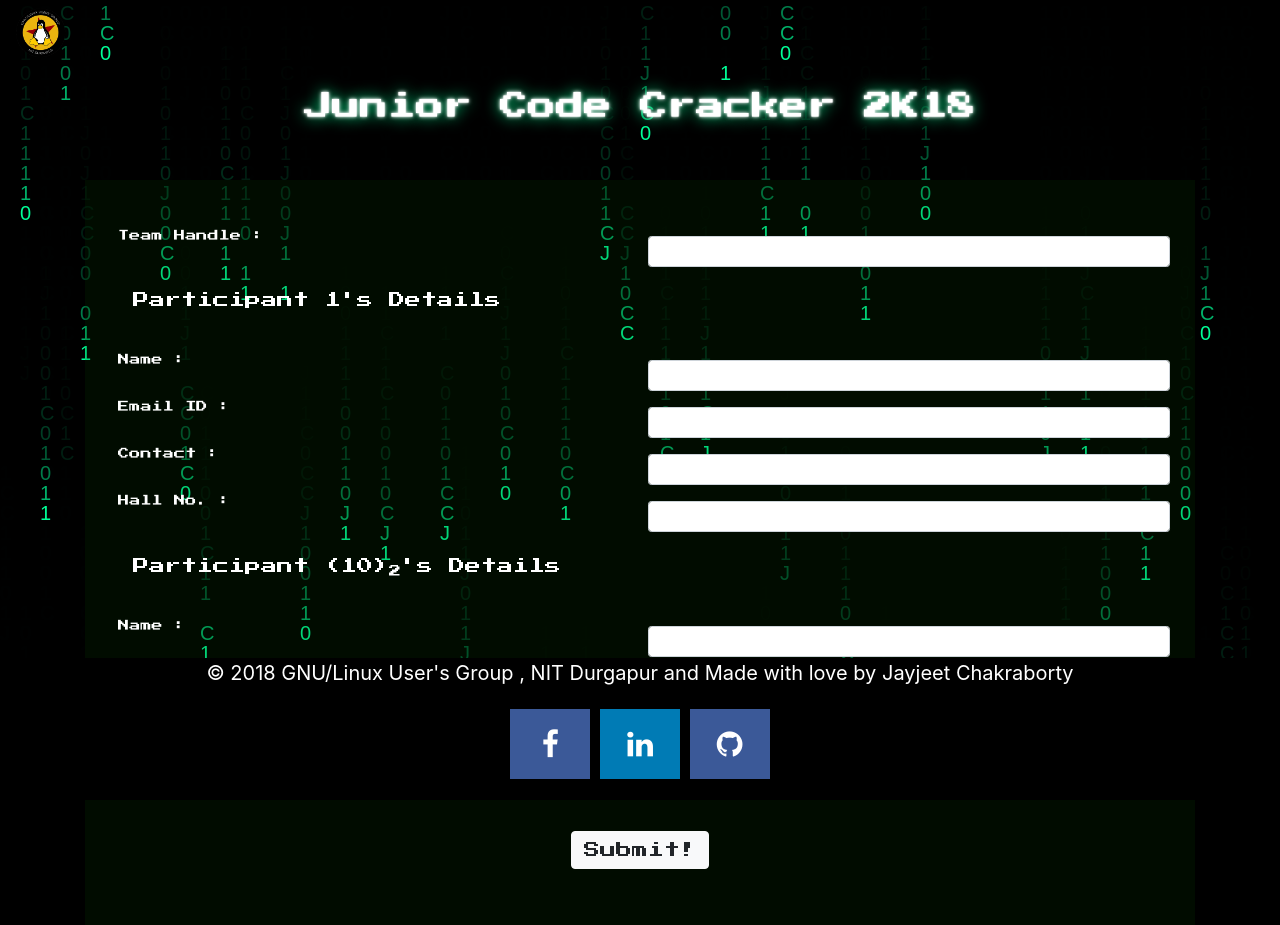
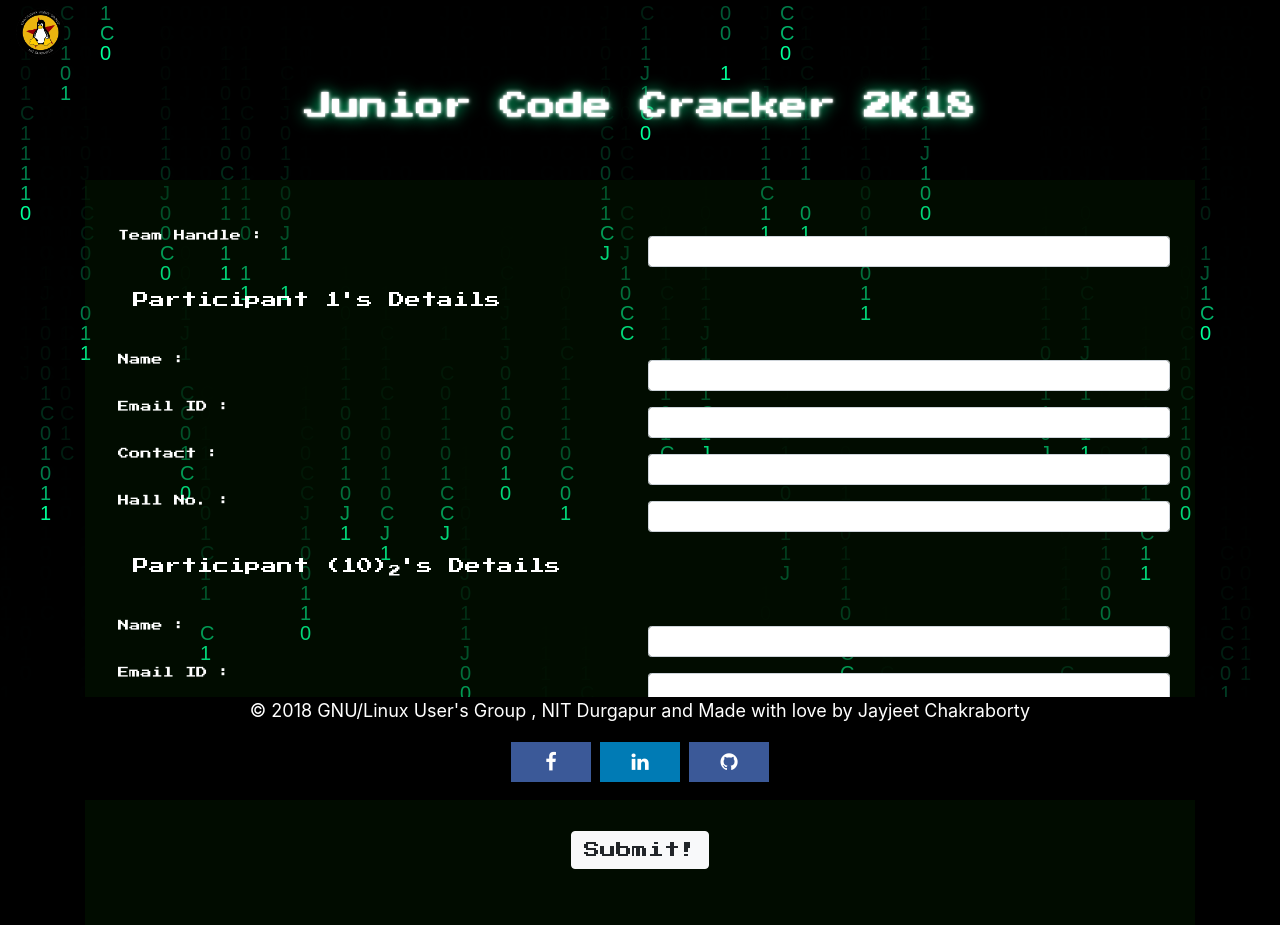
Before and after one commit to lugnitdgp/jcc-registration-portal, a Django app: page / in a window 1280 px wide. Run offline with Django 3.2, Linux system fonts and the light colour scheme; some libraries are stand-ins or nearby versions.

Commit message:
made a footer (reduced height)

```diff
--- a/templates/base.html
+++ b/templates/base.html
@@ -15,7 +15,7 @@
     <style>
         .footer {
            position: fixed;
-           font-size:20px;
+           font-size:18px;
            left: 0;
            bottom: 0;
            width: 100%;
@@ -25,15 +25,15 @@
         }
 
         .fa {
-              padding: 20px;
-              font-size: 30px;
+              padding: 10px;
+              font-size: 20px;
               width: 80px;
               text-align: center;
               text-decoration: none;
-              margin: 5px 2px;
+              margin: 2px 2px;
             }
         .fa:hover {
-            opacity: 0.7;
+            opacity: 0.9;
         }
         .fa-linkedin {
           background: #007bb5;
```
